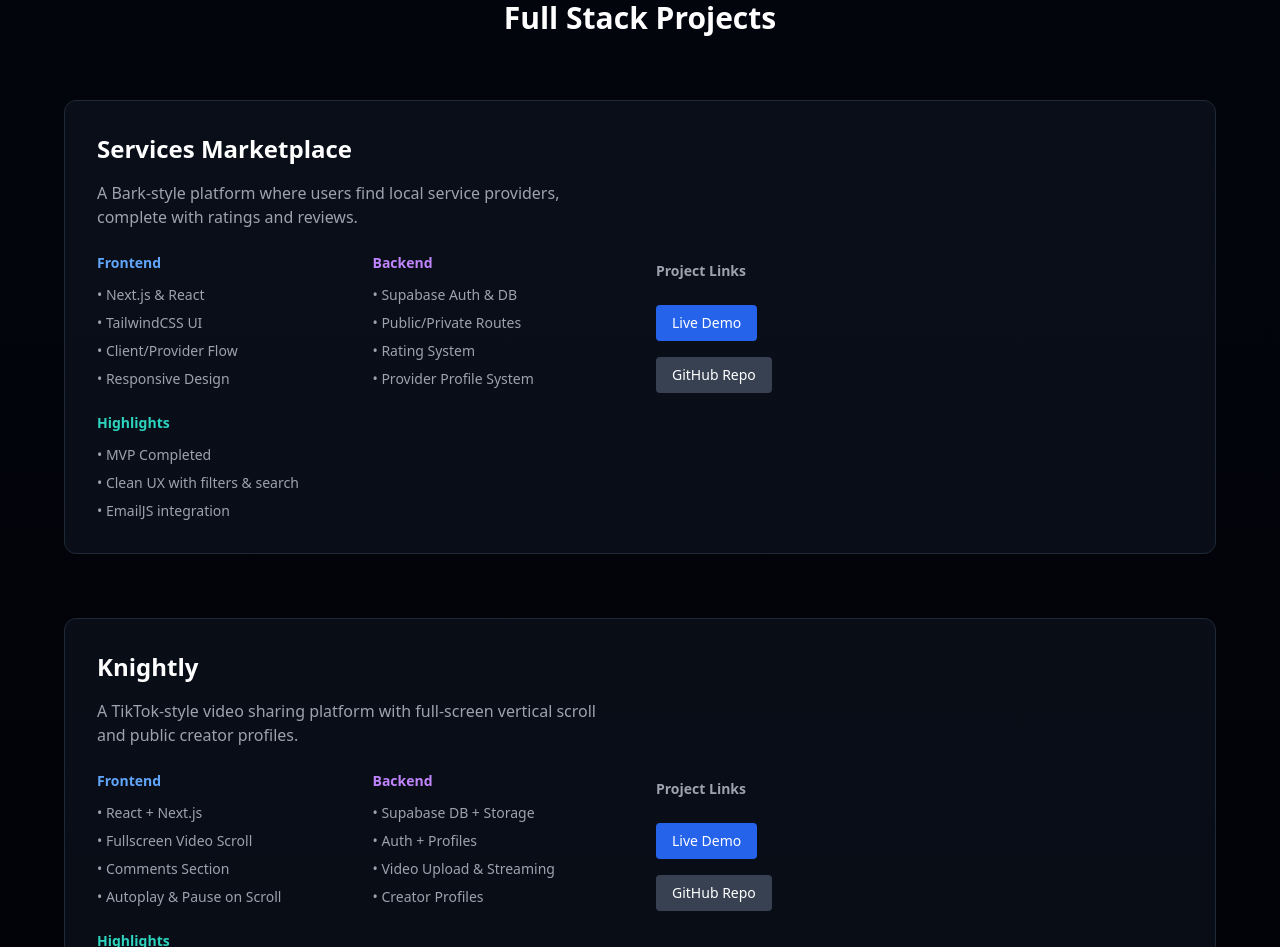
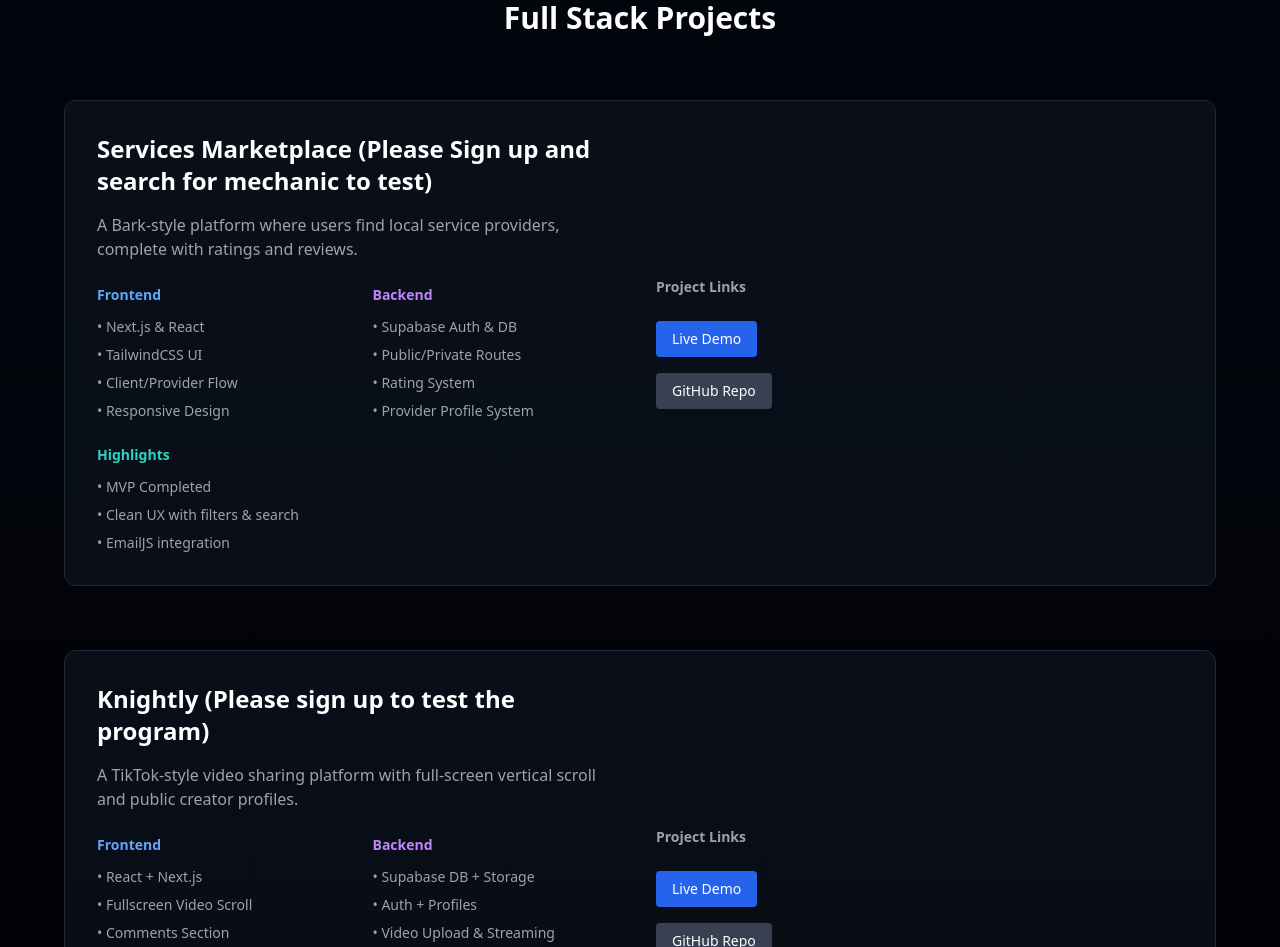
Before and after one commit to tutu-coder/GitHub.portfolio, a Next.js app: page / in a window 1280 px wide. Shown: the part 880-1827 px from the top of the page. Built offline with nearby package versions, Linux system fonts and the light colour scheme.

Commit message:
Update ProjectsSection.tsx

```diff
--- a/app/components/ProjectsSection.tsx
+++ b/app/components/ProjectsSection.tsx
@@ -28,7 +28,7 @@ export default function ProjectsSection() {
                 {/* Left Side - Description */}
                 <div className="space-y-6">
                   <div>
-                    <h3 className="text-2xl font-bold mb-4">Services Marketplace</h3>
+                    <h3 className="text-2xl font-bold mb-4">Services Marketplace (Please Sign up and search for mechanic to test)</h3>
                     <p className="text-gray-400">
                       A Bark-style platform where users find local service providers, complete with ratings and reviews.
                     </p>
@@ -99,7 +99,7 @@ export default function ProjectsSection() {
                 {/* Left Side */}
                 <div className="space-y-6">
                   <div>
-                    <h3 className="text-2xl font-bold mb-4">Knightly</h3>
+                    <h3 className="text-2xl font-bold mb-4">Knightly (Please sign up to test the program)</h3>
                     <p className="text-gray-400">
                       A TikTok-style video sharing platform with full-screen vertical scroll and public creator profiles.
                     </p>
```
